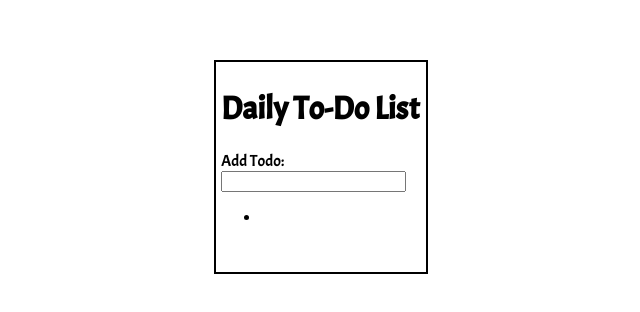
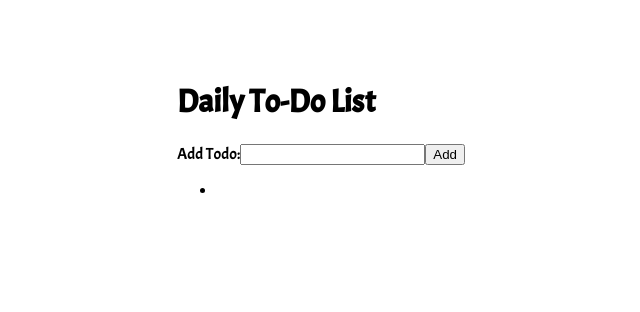
Before and after one commit to MatthewPCope/Random_React, a React (Vite) app: page / in a window 1280 px wide. Shown: the part 140-452 px from the top of the page, without its empty margins (319-959 px from the left). Built offline with nearby package versions, Linux system fonts and the light colour scheme; a web font is replaced by a local one.

Commit message:
separated components

```diff
--- /dev/null
+++ b/src/components/TodoList.jsx
@@ -0,0 +1,23 @@
+
+
+export default function TodoList({todos, deleteTodo}) {
+
+
+
+
+    return (
+        <div>
+            <ul>
+                    <li>
+                        {todos.map(
+                            todo=> {
+                                return (
+                                    <li key={todo.id}>{todo.title}<button onClick={() => deleteTodo(todo.id)}>delete</button></li>
+                                    )
+                                }
+                                )}
+                    </li>
+                </ul>
+        </div>
+    )
+}
--- a/src/components/Todoform.jsx
+++ b/src/components/Todoform.jsx
@@ -1,4 +1,5 @@
 import React, { useState } from 'react'
+import TodoList from './TodoList'
 
 export default function Todoform() {
 
@@ -32,6 +33,7 @@ export default function Todoform() {
     }
 
 
+
     return (
         <div className='form'>
             <h1>Daily To-Do List</h1>
@@ -43,20 +45,11 @@ export default function Todoform() {
                         value={newTodo}
                         id='todo'/>
                     </label>
+                <button>Add</button>
                 </form>
             </div>
             <div>
-                <ul>
-                    <li>
-                        {todos.map(
-                            todo=> {
-                                return (
-                                    <li key={todo.id}>{todo.title}<button onClick={() => deleteTodo(todo.id)}>delete</button></li>
-                                    )
-                                }
-                                )}
-                    </li>
-                </ul>
+                <TodoList todos={todos} deleteTodo={deleteTodo} />
 
             </div>
         </div>
--- a/src/index.css
+++ b/src/index.css
@@ -7,9 +7,9 @@ body{
   font-family: 'Acme', sans-serif;
 }
 
-.form{
+/* .form{
   width: 200px;
-  height: 200px;
+  height: 800px;
   border: 2px solid black;
   padding: 5px
-}
+} */
```
